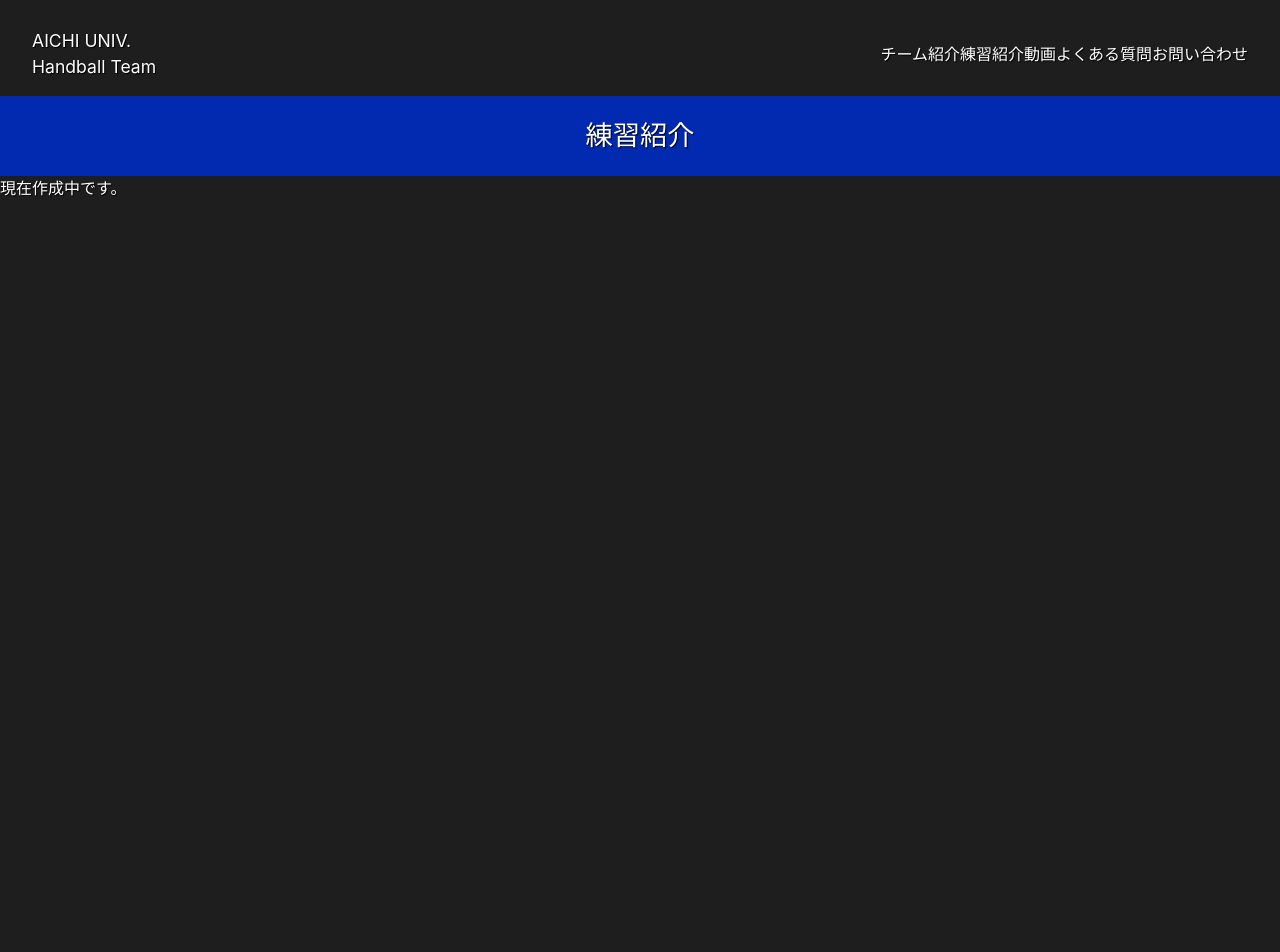
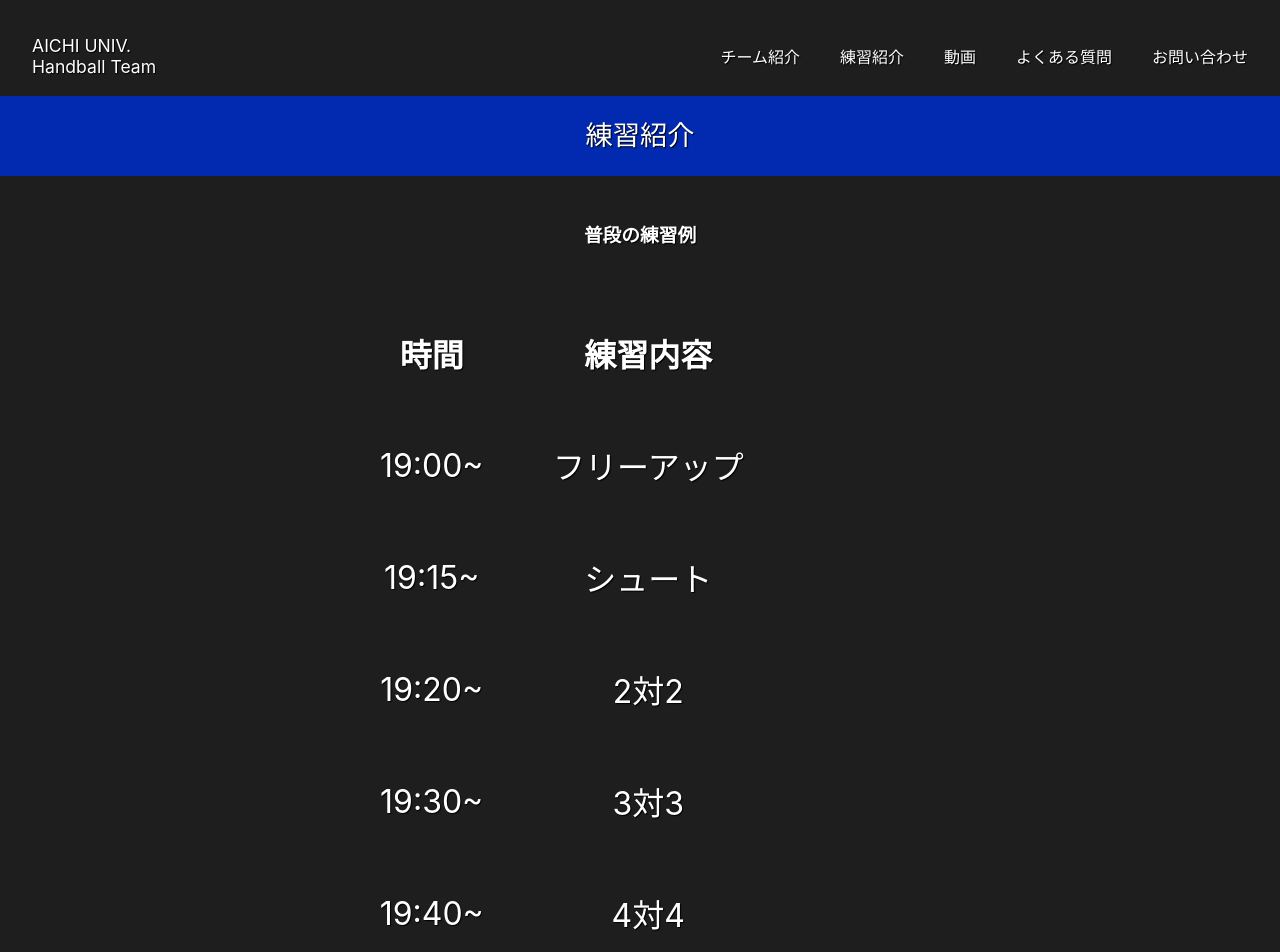
Before and after one commit to tokio-k/handball_club_HP, a Next.js app: page /practice in a window 1280 px wide. Shown: the top 952 px of the page. Before the commit the page ends 800 px from the top, so only its background shows below. Built offline with nearby package versions, Linux system fonts and the light colour scheme.

Commit message:
add/practice

```diff
--- a/package.json
+++ b/package.json
@@ -19,9 +19,6 @@
   "devDependencies": {
     "@types/node": "^14.14.34",
     "@types/react": "^17.0.3",
-    "autoprefixer": "^10.2.5",
-    "postcss": "^8.2.8",
-    "tailwindcss": "^2.0.3",
     "typescript": "^4.2.3"
   }
 }
--- a/postcss.config.js
+++ /dev/null
@@ -1,6 +0,0 @@
-module.exports = {
-  plugins: {
-    tailwindcss: {},
-    autoprefixer: {},
-  },
-}
--- a/src/components/faq/index.tsx
+++ b/src/components/faq/index.tsx
@@ -5,8 +5,12 @@ const FAQs = [
         answer:"はい。毎年1~2人います。周りの経験者に教えてもらいながら、少しずつ出来るようになっています。",
     },
     {
-        question:"監督は怖いですか？",
-        answer:"基本、練習は選手である学生のみで行っております。練習メニューやチームもメンバーで決めています。",
+        question:"監督はいますか？",
+        answer:"基本、練習は選手である学生のみで行っております。練習メニューやチームもメンバーで決めています。試合の時には来てくれます。",
+    },
+    {
+        question:"学業との両立は厳しいですか？",
+        answer:"いいえ。練習量は少なく週2回の練習なので、学業に力を入れることもできます。練習量は少なくても質を上げれるように努力しています。",
     },
 ];
 export function Faq(): JSX.Element {
--- a/src/components/practice/index.module.scss
+++ b/src/components/practice/index.module.scss
@@ -0,0 +1,15 @@
+.container {
+    padding:25px;
+    .content {
+        text-align: center;
+        table {
+            border-spacing: clamp(1.5rem, 5vw, 4.0rem);
+            padding-right:13%;
+            margin:auto;
+            font-size: clamp(1.3rem, 3vw, 2.0rem);
+        }
+    }
+    .supplement {
+        padding-top:40px;
+    }
+}
--- a/src/components/practice/index.tsx
+++ b/src/components/practice/index.tsx
@@ -1,9 +1,63 @@
 import styles from "src/components/practice/index.module.scss"
+
+const PRACTICES = [
+    {
+        time: "19:00~",
+        title: "フリーアップ",
+    },
+    {
+        time: "19:15~",
+        title:"シュート"
+    },
+    {
+        time: "19:20~",
+        title:"2対2"
+    },
+    {
+        time: "19:30~",
+        title:"3対3"
+    },
+    {
+        time: "19:40~",
+        title:"4対4"
+    },
+    {
+        time: "20:00~",
+        title:"6対6"
+    },
+    {
+        time: "20:30~",
+        title:"ゲーム"
+    },
+]
 
 export function Practice():JSX.Element {
     return (
-        <div>
-            現在作成中です。
+        <div className={styles.container}>
+            <div className={styles.content}>
+            <h3>普段の練習例</h3>
+            <table>
+                <thead>
+                    <tr>
+                        <th>時間</th>
+                        <th>練習内容</th>
+                    </tr>
+                </thead>
+                <tbody>
+                {PRACTICES.map((practice) => (
+                    <tr key={practice.time}>
+                        <td>{practice.time}</td>
+                        <td>{practice.title}</td>
+                    </tr>
+                ))}
+                </tbody>
+            </table>
+            </div>
+            <div  className={styles.supplement}>
+                <div>※進み具合により時間は前後します。</div>
+                <div>※基本的に、本数で練習を区切っています。</div>
+                <div>※本数は当日の進み具合で決めます。</div>
+            </div>
         </div>
     )
 }
--- a/src/styles/globals.scss
+++ b/src/styles/globals.scss
@@ -1,7 +1,3 @@
-@tailwind base;
-@tailwind components;
-@tailwind utilities;
-
 html,
 body {
   padding: 0;
--- a/tailwind.config.js
+++ /dev/null
@@ -1,11 +0,0 @@
-module.exports = {
-  purge: ["./src/**/*.{js,ts,jsx,tsx}"],
-  darkMode: false, // or 'media' or 'class'
-  theme: {
-    extend: {},
-  },
-  variants: {
-    extend: {},
-  },
-  plugins: [],
-}
```
Also changed, not shown: 1 other file (tests, documents, lock files or other folders).
